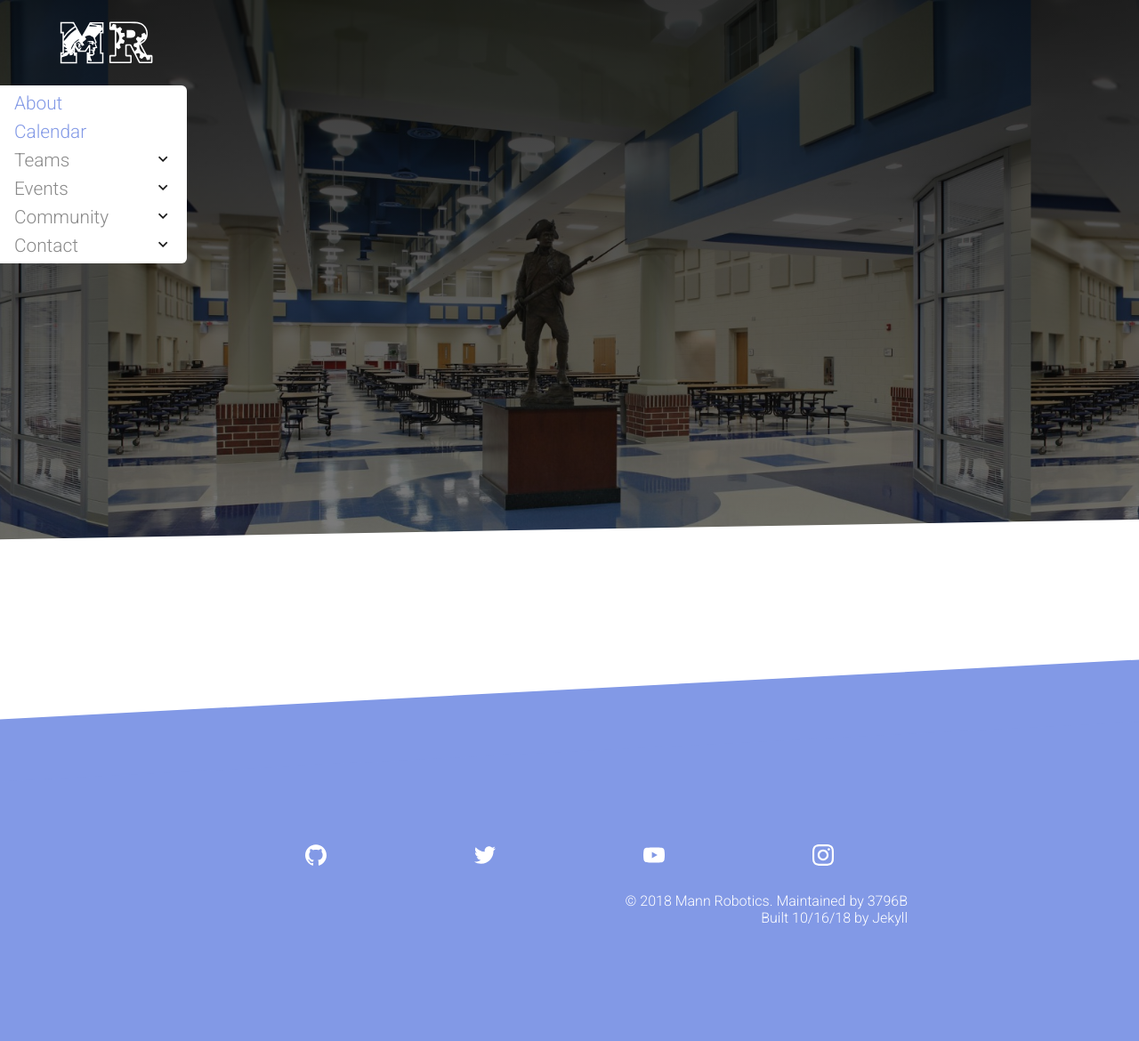
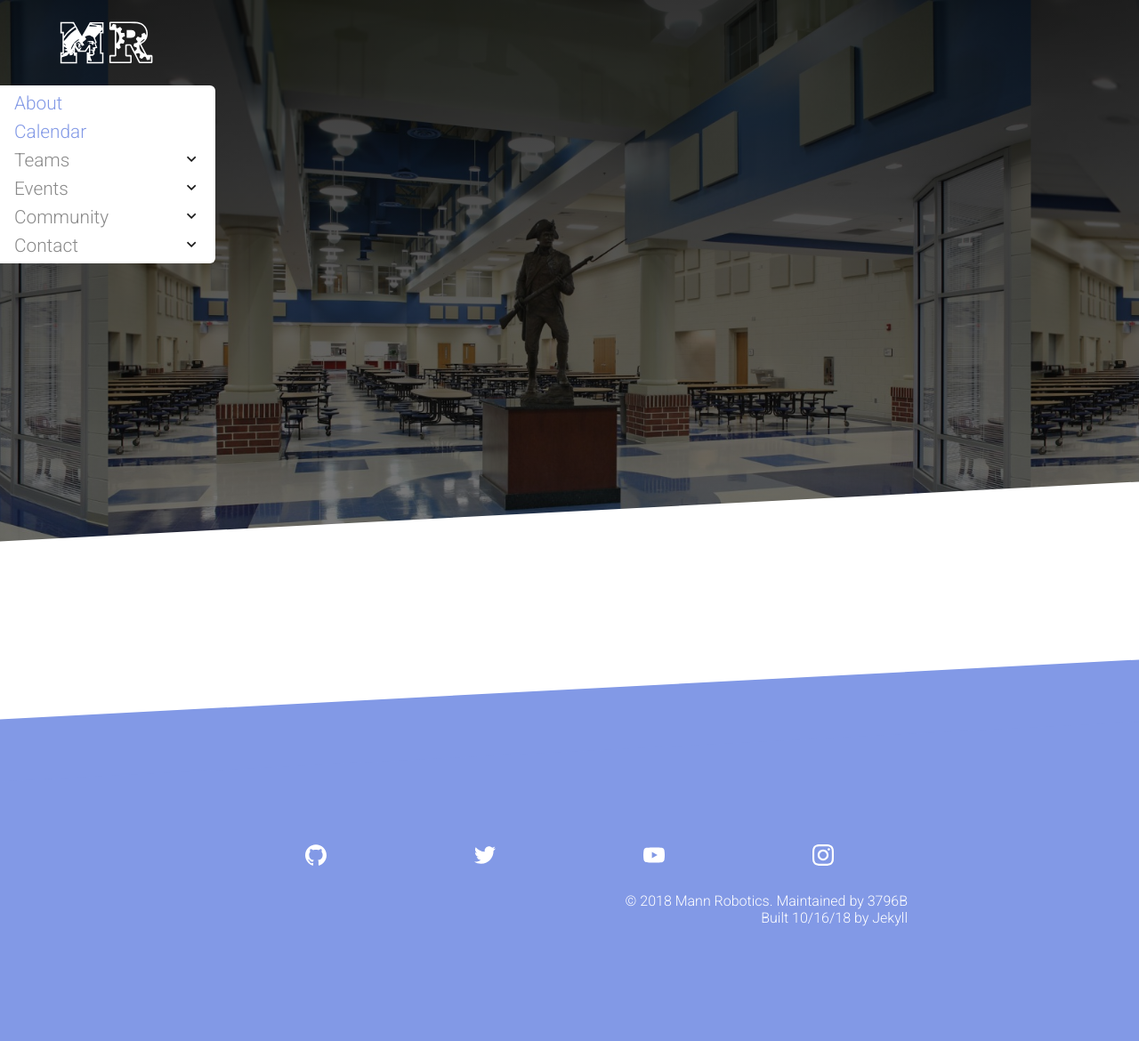
Before and after one commit to mannrobo/mannrobo.github.io, a Jekyll site: the page built from volunteer.md, in a window 1280 px wide. Shown: the whole page at 89% size. Built offline with Jekyll 4.4.1, drawn with Linux system fonts in a browser that asks for light colours.

Commit message:
Revert to 3deg rotation for slant (and make after a little bit taller)

```diff
--- a/assets/css/main.css
+++ b/assets/css/main.css
@@ -181,11 +181,11 @@ header.page h3 {
 
 header.page::after {
   position: absolute;
-  transform: rotate(-1deg);
+  transform: rotate(-3deg);
   content: "";
   background-color: #fff;
   display: inline-block;
-  height: 70px;
+  height: 90px;
   padding: 0;
   right: -5px;
   left: -5px;
@@ -256,7 +256,8 @@ nav#global #nav-links {
   position: fixed;
   top: 5rem;
   left: 0;
-  width: calc((100vw - 720px) / 2 - 5.5vw);
+  width: 20vw;
+  width: calc((100vw - 720px) / 2 - 3vw);
   box-sizing: border-box;
   padding-right: 2em;
   border-top-right-radius: 6px;
```
